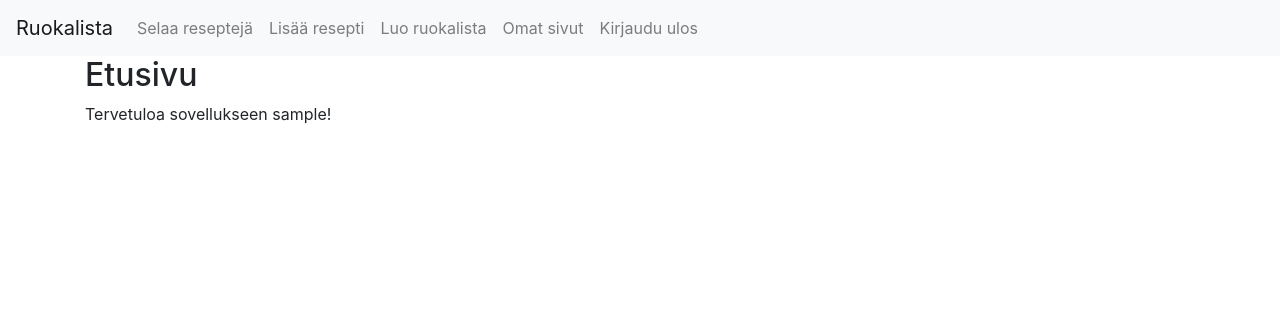
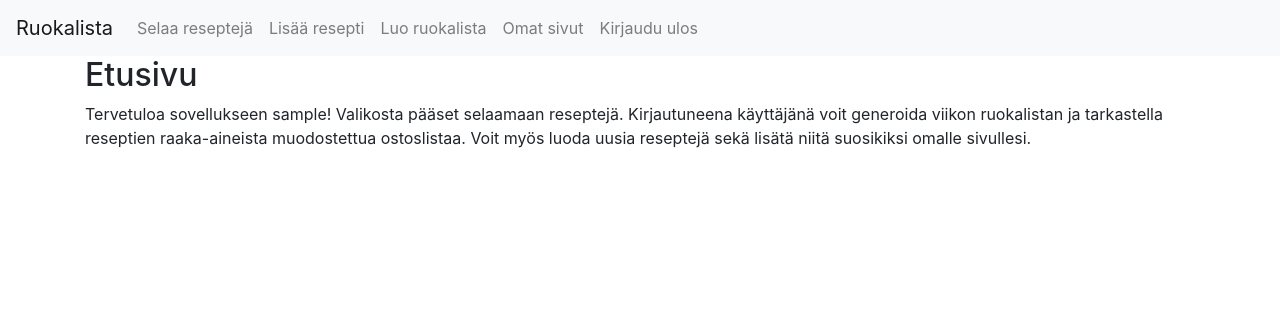
Before and after one commit to l-antti/Ruokalista, a Flask app: page / in a window 1280 px wide. Shown: the top 316 px of the page. Run offline with Flask 3, Linux system fonts and the light colour scheme; the visitor is signed in with stand-in values (Sample User, id 1); some libraries are stand-ins or nearby versions.

Commit message:
Add new introduction text

```diff
--- a/templates/index.html
+++ b/templates/index.html
@@ -6,6 +6,8 @@
 
 <h2>Etusivu</h2>
 Tervetuloa sovellukseen {{ session.username }}!
+Valikosta pääset selaamaan reseptejä.
+Kirjautuneena käyttäjänä voit generoida viikon ruokalistan ja tarkastella reseptien raaka-aineista muodostettua ostoslistaa. Voit myös luoda uusia reseptejä sekä lisätä niitä suosikiksi omalle sivullesi.
 
 
 {% endblock %}
```
